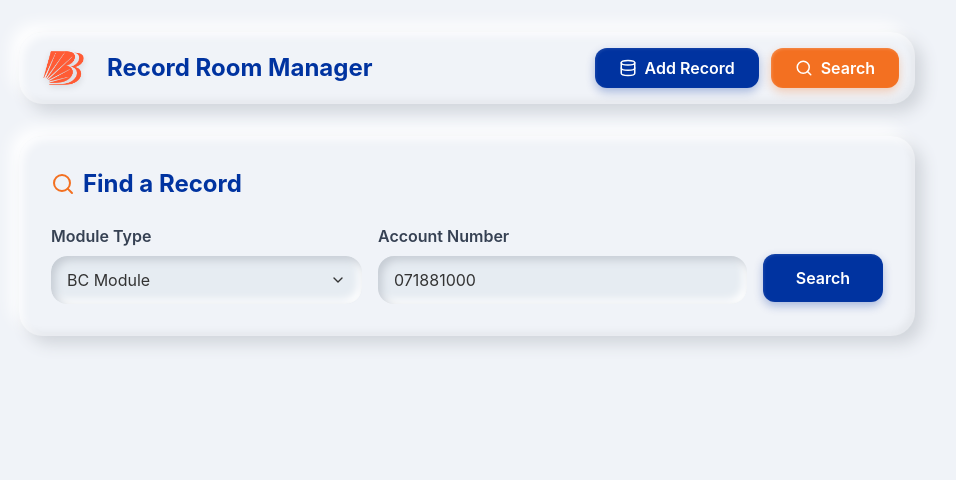
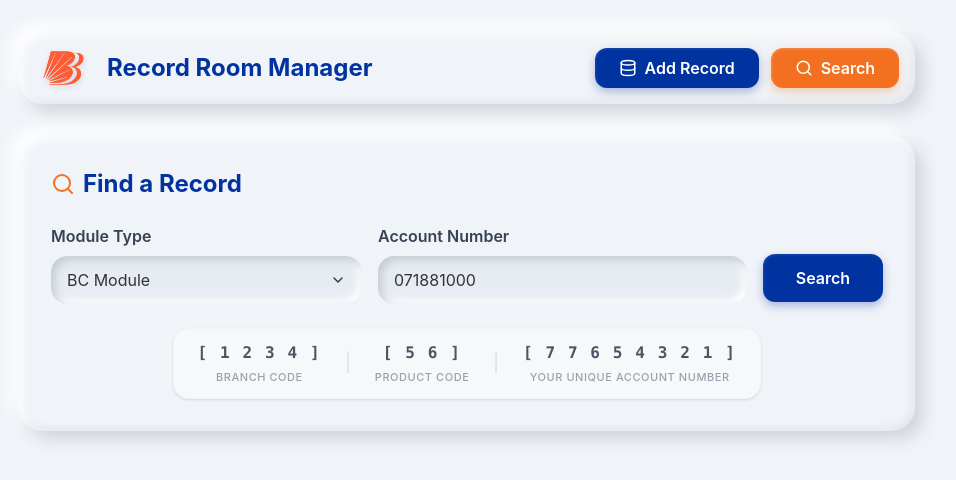
Before and after one commit to i49Y47/BOB, a React (Vite) app in the folder client/: page / in a window 1280 px wide. Shown: the top 480 px of the page, without its empty margins (173-1129 px from the left). Built offline with nearby package versions, Linux system fonts and the light colour scheme.

Commit message:
PL improvement

```diff
--- a/client/src/pages/AddRecord.jsx
+++ b/client/src/pages/AddRecord.jsx
@@ -249,7 +249,7 @@ export default function AddRecord() {
                   value={customAccounts}
                   onChange={(e) => setCustomAccounts(e.target.value)}
                   className="clay-input resize-none"
-                  placeholder="07188100006420&#10;07188100006423&#10;..."
+                  placeholder={formData.moduleType === 'Personal Loan' ? "07180600006420\n07180600006423\n..." : "07188100006420\n07188100006423\n..."}
                 />
               </div>
             ) : (
@@ -263,7 +263,7 @@ export default function AddRecord() {
                     value={rangedAccounts.prefix}
                     onChange={handleRangedChange}
                     className="clay-input"
-                    placeholder="e.g. 071881000"
+                    placeholder={formData.moduleType === 'Personal Loan' ? "e.g. 0718060000" : "e.g. 071881000"}
                   />
                 </div>
                 <div className="flex flex-col gap-2">
--- a/client/src/pages/SearchRecord.jsx
+++ b/client/src/pages/SearchRecord.jsx
@@ -12,8 +12,10 @@ export default function SearchRecord() {
   const handleModuleChange = (e) => {
     const newModule = e.target.value;
     setModuleType(newModule);
-    if (newModule === 'BC Module' || newModule === 'Personal Loan') {
+    if (newModule === 'BC Module') {
       setAccountNumber('071881000');
+    } else if (newModule === 'Personal Loan') {
+      setAccountNumber('0718060000');
     } else {
       setAccountNumber('');
     }
@@ -80,6 +82,25 @@ export default function SearchRecord() {
             {status.type === 'loading' ? <Loader2 className="animate-spin" /> : 'Search'}
           </button>
         </form>
+
+        <div className="mt-6 flex justify-center">
+          <div className="inline-flex items-center gap-3 md:gap-6 px-6 py-3 bg-gray-50/80 rounded-2xl border border-gray-100 shadow-sm text-center">
+             <div>
+               <div className="font-mono font-bold text-gray-600 tracking-widest">[ 1 2 3 4 ]</div>
+               <div className="text-[11px] font-medium uppercase tracking-wider text-gray-400 mt-1">Branch Code</div>
+             </div>
+             <div className="text-gray-300 font-light text-lg">|</div>
+             <div>
+               <div className="font-mono font-bold text-gray-600 tracking-widest">[ 5 6 ]</div>
+               <div className="text-[11px] font-medium uppercase tracking-wider text-gray-400 mt-1">Product Code</div>
+             </div>
+             <div className="text-gray-300 font-light text-lg">|</div>
+             <div>
+               <div className="font-mono font-bold text-gray-600 tracking-widest">[ 7 7 6 5 4 3 2 1 ]</div>
+               <div className="text-[11px] font-medium uppercase tracking-wider text-gray-400 mt-1">Your Unique Account Number</div>
+             </div>
+          </div>
+        </div>
 
         {status.type === 'error' && (
           <div className="mt-6 p-4 bg-red-100 text-red-700 rounded-xl text-center font-medium">
```
